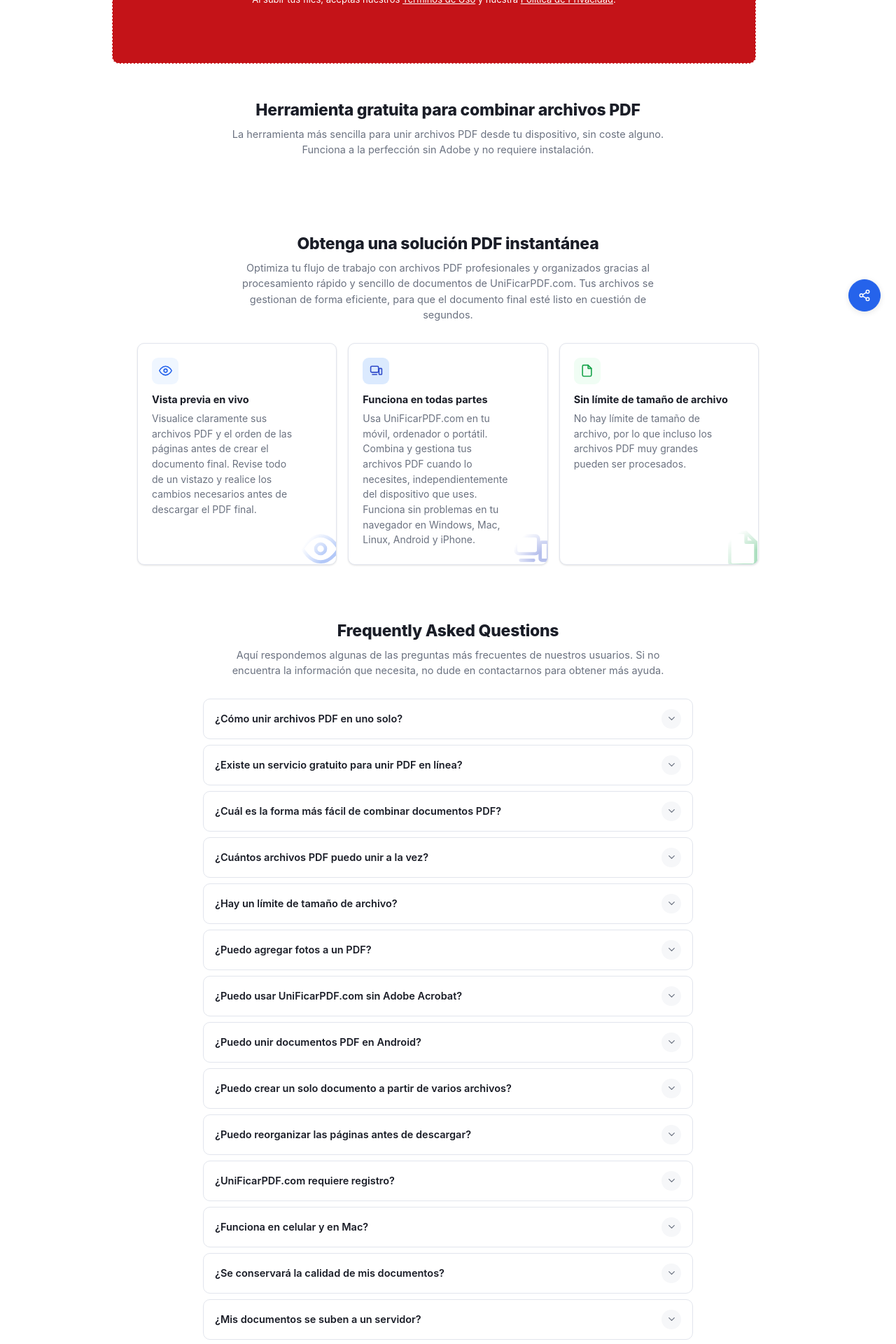
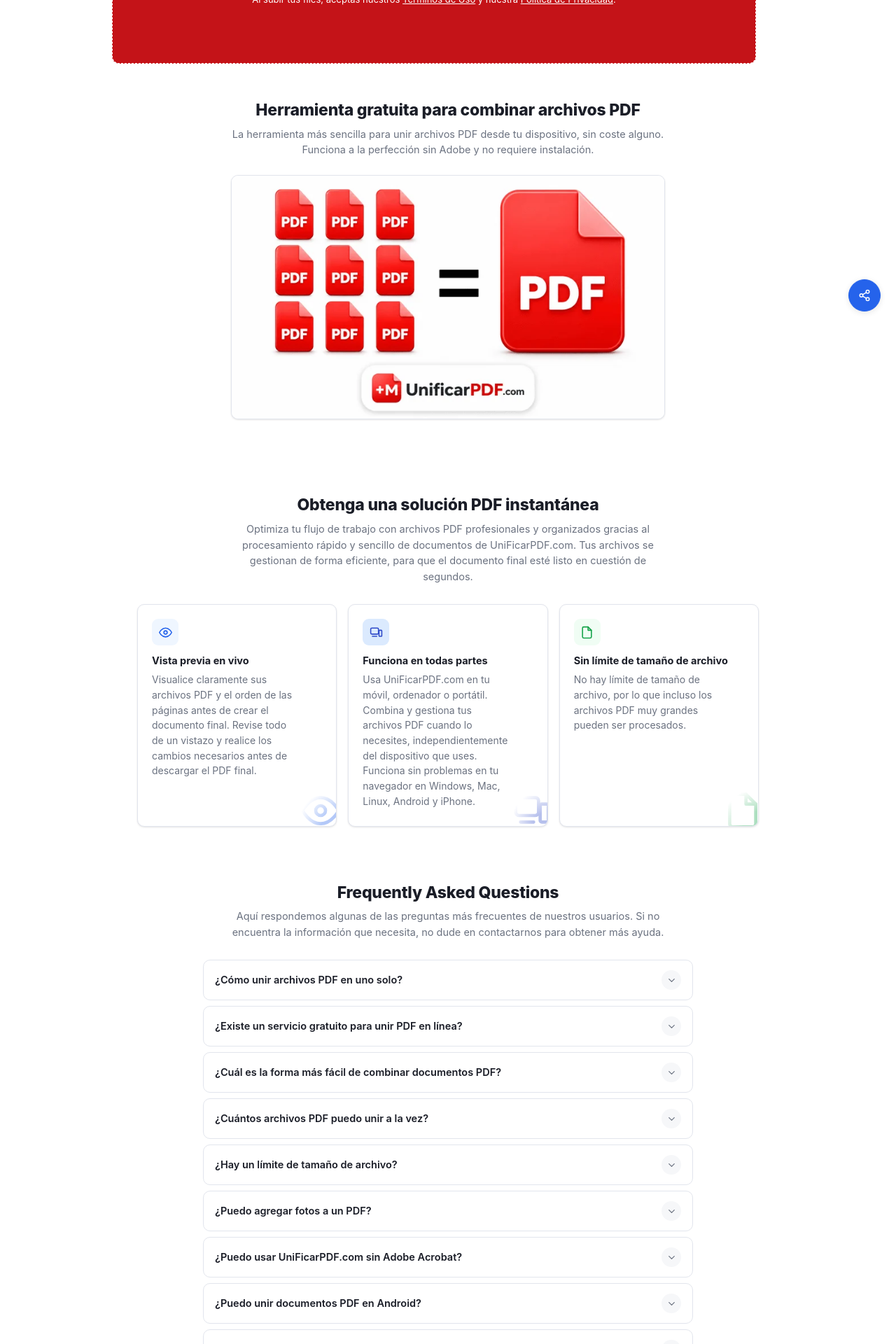
Before and after one commit to rforrupesh/jekyllmultilingual, a Jekyll site: the page built from index.md, in a window 1280 px wide. Shown: the part 427-2347 px from the top of the page at 70% size. Built offline with Jekyll 4.4.1, drawn with Linux system fonts in a browser that asks for light colours.

Commit message:
Add image to PDF merging tool description
Added an image to enhance the PDF merging tool section.

```diff
--- a/index.md
+++ b/index.md
@@ -121,6 +121,9 @@
     <div class="isec-block__head">
       <h2 class="isec-block__title">Herramienta gratuita para combinar archivos PDF</h2>
       <p class="isec-block__subtitle">La herramienta más sencilla para unir archivos PDF desde tu dispositivo, sin coste alguno. Funciona a la perfección sin Adobe y no requiere instalación.</p>
+      <div class="isec-media">
+  <img src="/assets/img/unir.webp" alt="Herramienta en línea para combinar archivos PDF en un solo documento" loading="lazy" decoding="async">
+</div>
     </div>
   </div>
 
```
